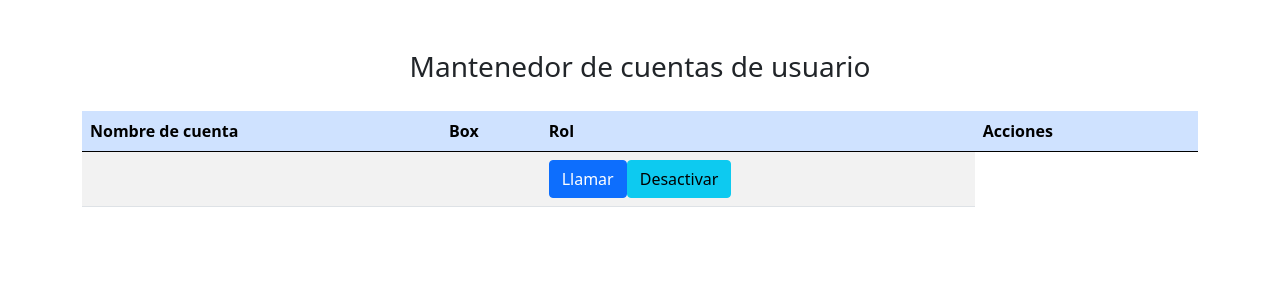
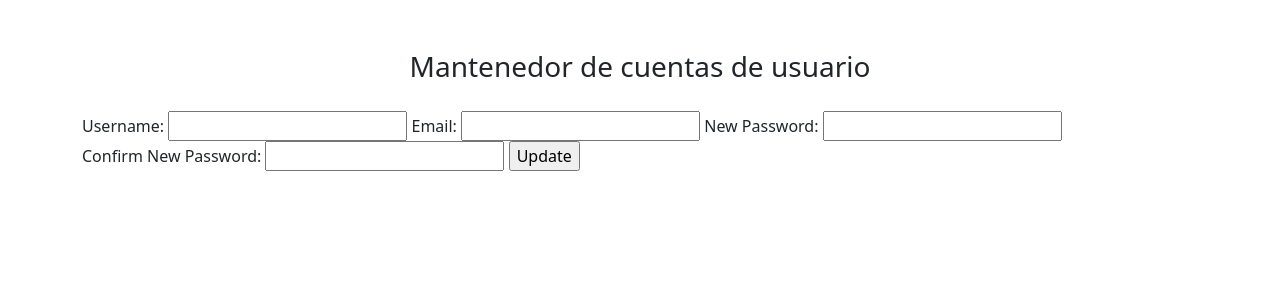
Before and after one commit to cmoraga-dev/casa_quinta, a PHP site: page /view/home/accountsManager.php in a window 1280 px wide. Shown: the part 74-374 px from the top of the page. Run offline with PHP 8.4, Linux system fonts and the light colour scheme; the visitor is signed in with stand-in values (Sample User, id 1); data that the repository does not hold is empty.

Commit message:
accounts manager

```diff
--- a/view/home/accountsManager.php
+++ b/view/home/accountsManager.php
@@ -38,34 +38,24 @@ include("../login/validateSession.php");
     </nav>
 
     <div class="container" style="padding-top: 50px;">
-    <div class="d-flex justify-content-center" style="margin-bottom: 20px;">
-        <h3>Mantenedor de cuentas de usuario</h3>
-    </div>
-        <div class="table-responsive{-sm|-md|-lg|-xl}">
-            <table id="tableAccounts" class="table table-striped">
-                <thead class="table-primary">
-                    <tr>
-                        <th scope="col">Nombre de cuenta</th>
-                        <th scope="col">Box</th>
-                        <th scope="col">Rol</th>
-                        <th scope="col">Acciones</th>
-                        <th scope="col"></th>
-                    </tr>
-                </thead>
-                <tbody id="tbody-Confirm">
-                    <tr>
-                        <td> Sin datos </td>
-                        <td> Sin datos </td>
-                        <td> Sin datos </td>
-                        <td> Sin datos </td>
-                        <td> <input type="button" value="Sin Datos" class="btn btn-warning" disabled> </td>
-                    </tr>
-                </tbody>
-            </table>
+        <div class="d-flex justify-content-center" style="margin-bottom: 20px;">
+            <h3>Mantenedor de cuentas de usuario</h3>
+        </div>
+        <form action="update_account.php" method="POST">
+            <label for="username">Username:</label>
+            <input type="text" id="username" name="username" required>
 
+            <label for="email">Email:</label>
+            <input type="email" id="email" name="email" required>
 
+            <label for="password">New Password:</label>
+            <input type="password" id="password" name="password">
 
-        </div>
+            <label for="confirm_password">Confirm New Password:</label>
+            <input type="password" id="confirm_password" name="confirm_password">
+
+            <input type="submit" value="Update">
+        </form>
     </div>
 </body>
 
```
